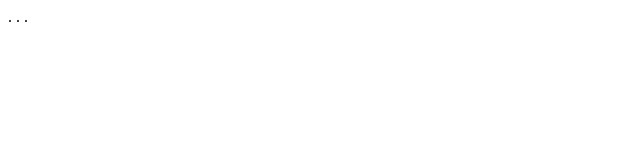
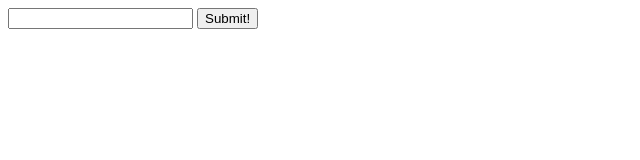
Before and after one commit to PaisenKat/projectautumn, a plain HTML site: page index.html in a window 1280 px wide. Shown: the whole page, without its empty margins (0-640 px from the left). Drawn offline with Linux system fonts and the light colour scheme.

Commit message:
Linked Jquery to homepage

```diff
--- a/index.html
+++ b/index.html
@@ -7,8 +7,13 @@
 	<body>
 		<div class="header"></div>
 		<div class="budy">
-			. . .
+			<form>
+			<input type="text" name="bunghole">
+				<button>Submit!</button>
+			</form>
 		</div>
 		<div class="footer"></div>
+
+		<script src="JS/jquery.js"></script>
 	</body>
 </html
```
